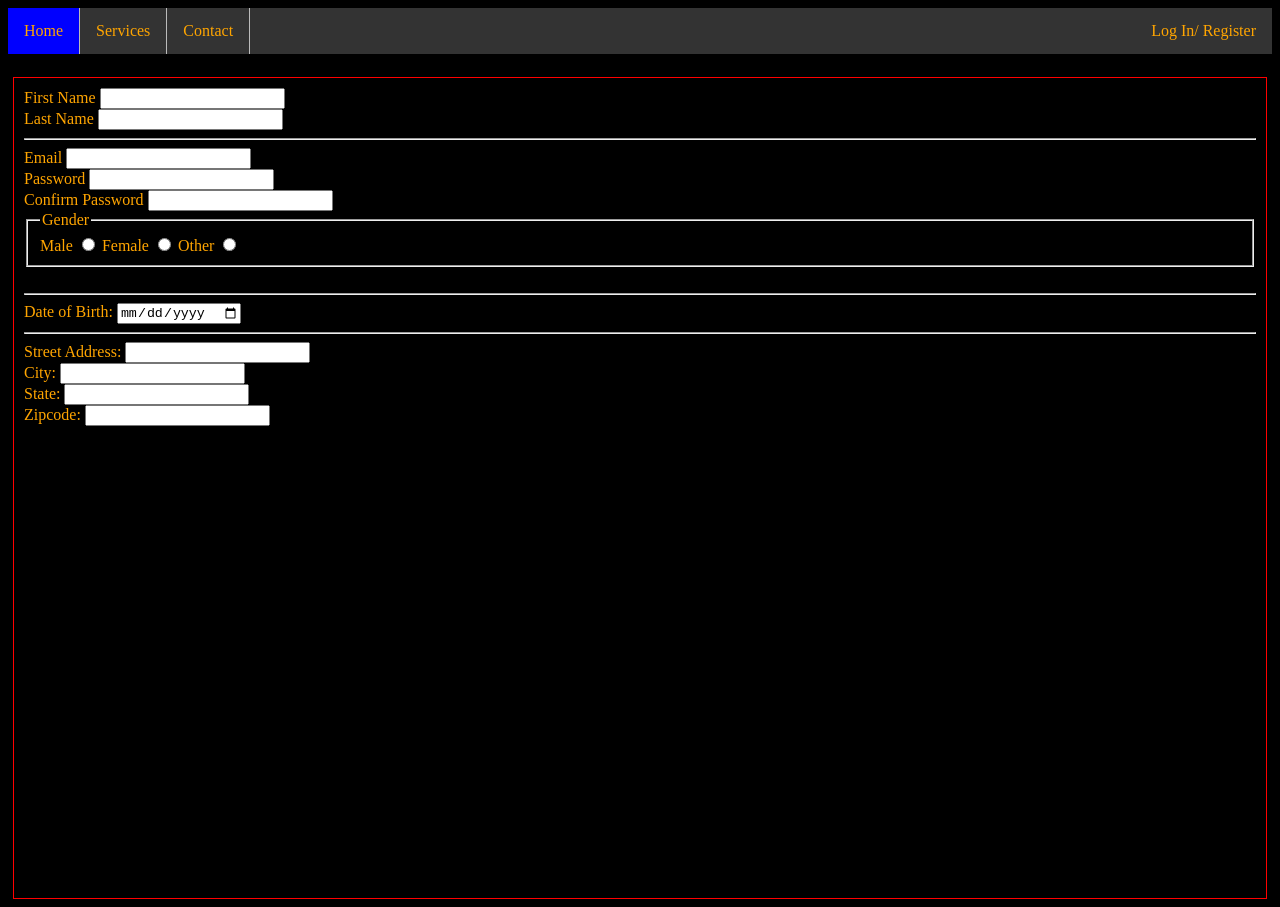
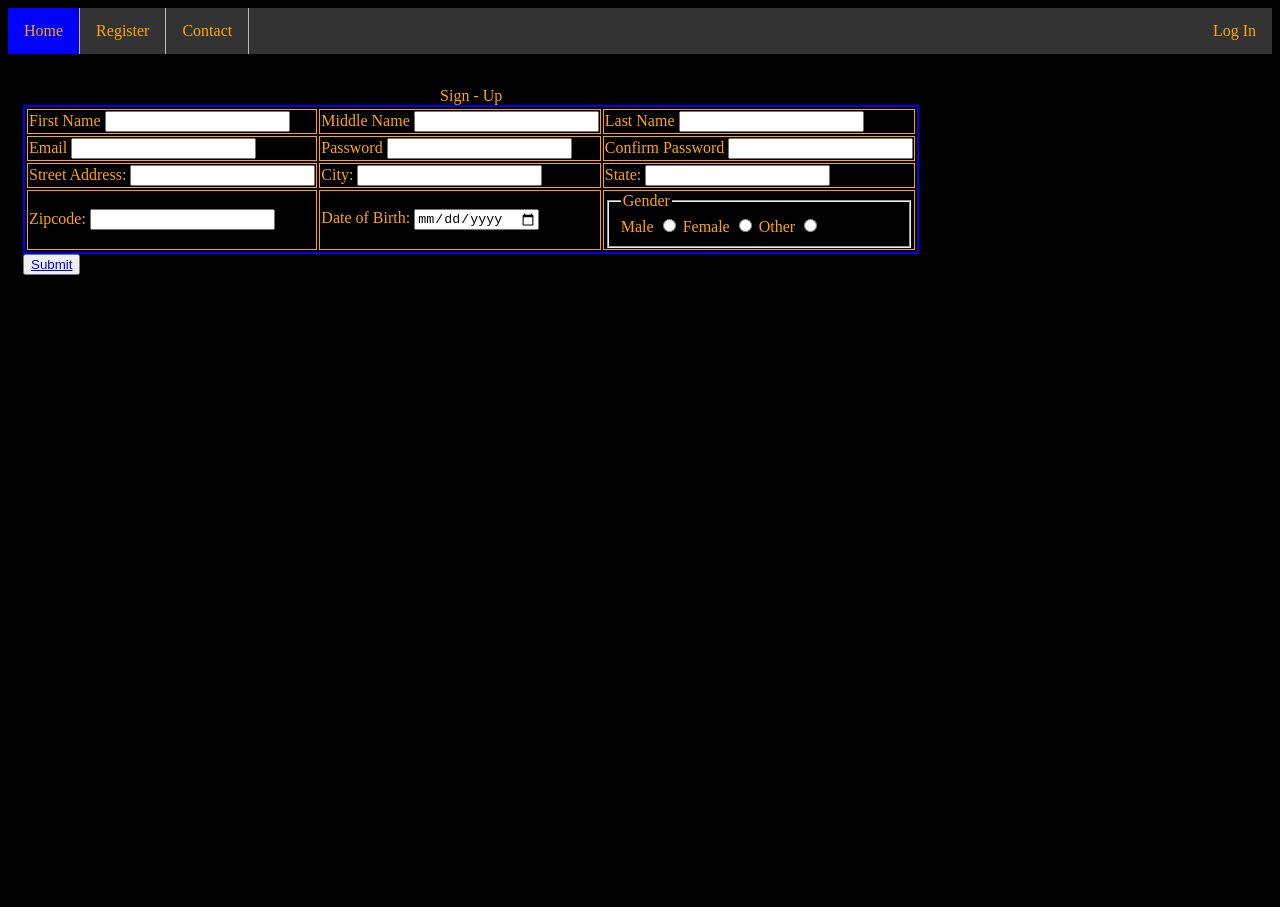
Before and after one commit to S-moman/SBA-307, a plain HTML site: page page1.html in a window 1280 px wide. Drawn offline with Linux system fonts and the light colour scheme.

Commit message:
updated pages

```diff
--- a/index.css
+++ b/index.css
@@ -2,6 +2,7 @@ body {
     background-color: black;
     color: white;
     border: 1px solid red;
+    height: 100vh;
 }
 ul {
   list-style-type: none;
@@ -35,15 +36,22 @@ li a:hover:not(.active) {
 .active {
   background-color: blue;
 }
+.midsection {
+    border: 1px solid white;
+    margin: 5px 5px 5px 5px;
+    height: auto;
+    width: auto;
+    /* display: grid; */
+}
 .information {
     border: 1px solid white;
     margin: 5px 5px 5px 5px;
     height: auto;
-    width: auto%;
-    display: grid;
-
+    width: auto;
+    /* display: grid;    */
 }
 img {
    object-fit: fill;
-   border: 1px solid red;
+   border: 1px solid green;
+
 }
--- a/page1.css
+++ b/page1.css
@@ -3,7 +3,7 @@ body {
   color: white;
 }
 .regform {
-  border: 1px solid red;
+  border: 2px solid red;
   height: 100vh;
   margin: 5px 5px 5px 5px;
   padding: 10px;
@@ -36,9 +36,30 @@ li a {
 }
 
 li a:hover:not(.active) {
-  background-color: orange;
+  background-color: blue;
 }
 
 .active {
   background-color: blue;
 }
+button:hover {
+  background-color: blue;
+}
+form {
+  /* border: 2px solid red; */
+  height: 100vh;
+  margin: 5px 5px 5px 5px;
+  padding: 10px;
+  text-align: left;
+  color: orange;
+}
+table {
+  border: 2px solid blue;
+  /* height: 100vh; */
+}
+td {
+  border: 1px solid ;
+}
+.regestration {
+  border: 1px solid red;
+}
--- a/page1.html
+++ b/page1.html
@@ -10,17 +10,17 @@
     <header>
       <nav>
         <ul>
-          <li><a class="active" href="#home">Home</a></li>
-          <li><a href="page2.html">Services</a></li>
+          <li><a class="active" href="index.html">Home</a></li>
+          <li><a href="page2.html">Register</a></li>
           <li><a href="#">Contact</a></li>
           <li style="float: right">
-            <a href="page1.html">Log In/ Register</a>
+            <a href="page2.html">Log In</a>
           </li>
         </ul>
       </nav>
     </header>
     <br />
-    <form class="regform">
+    <!-- <form class="regform">
       <label for="firstName">First Name</label>
       <input id="firstName" type="text" name="firstName" />
 
@@ -66,6 +66,81 @@
       <br />
       <label for="zipcode">Zipcode:</label>
       <input id="zipcode" type="text" name="zipcode" />
+      <br />
+      <button><a href="page2.html">Submit</a></button>
+    </form> -->
+    <form action="regestration">
+      <table>
+        <tbody>
+          <caption>
+            Sign - Up
+          </caption>
+          <tr>
+            <td>
+              <label for="firstName">First Name</label>
+              <input id="firstName" type="text" name="firstName" />
+            </td>
+            <td>
+              <label for="middleName">Middle Name</label>
+              <input id="middleName" type="text" name="middlename" />
+            </td>
+            <td>
+              <label for="lastName">Last Name</label>
+              <input id="lastName" type="text" name="lastname" />
+            </td>
+          </tr>
+
+          <tr>
+            <td>
+              <label for="email">Email</label>
+              <input id="email" type="text" name="Email" />
+            </td>
+            <td>
+              <label for="password">Password</label>
+              <input id="password" type="text" name="Password" />
+            </td>
+            <td>
+              <label for="confirmpassword">Confirm Password</label>
+              <input id="confirmpassword" type="text" name="ConfirmPassword" />
+            </td>
+          </tr>
+          <tr>
+            <td>
+              <label for="address">Street Address:</label>
+              <input id="address" type="text" name="address" />
+            </td>
+            <td>
+              <label for="city">City:</label>
+              <input id="city" type="text" name="city" />
+            </td>
+            <td>
+              <label for="state">State:</label>
+              <input id="state" type="text" name="state" />
+            </td>
+          </tr>
+
+          <td>
+            <label for="zipcode">Zipcode:</label>
+            <input id="zipcode" type="text" name="zipcode" />
+          </td>
+          <td>
+            <label for="dateOfbirth">Date of Birth:</label>
+            <input id="dateOfbirth" type="date" name="dateOfbirth" />
+          </td>
+          <td>
+            <fieldset>
+              <legend>Gender</legend>
+              <label for="male">Male</label>
+              <input type="radio" name="male" id="male" />
+              <label for="female">Female</label>
+              <input type="radio" name="female" id="female" />
+              <label for="other">Other</label>
+              <input type="radio" name="other" id="other" />
+            </fieldset>
+          </td>
+        </tbody>
+      </table>
+      <button><a href="page2.html">Submit</a></button>
     </form>
   </body>
 </html>
--- a/page2.css
+++ b/page2.css
@@ -34,3 +34,16 @@ li a:hover:not(.active) {
 .active {
   background-color: blue;
 }
+table {
+  border: 1px solid blue;
+  display: flex;
+  height: 500px;
+  width: 300px;
+  flex-direction: column;
+  align-items: center;
+  align-content: center;
+  margin: 5px 5px 5px 5px;
+}
+td {
+  border: 1px solid rebeccapurple;
+}
```
Also changed, not shown: index.html (+20 -7 lines), page2.html (+33 -18 lines).
